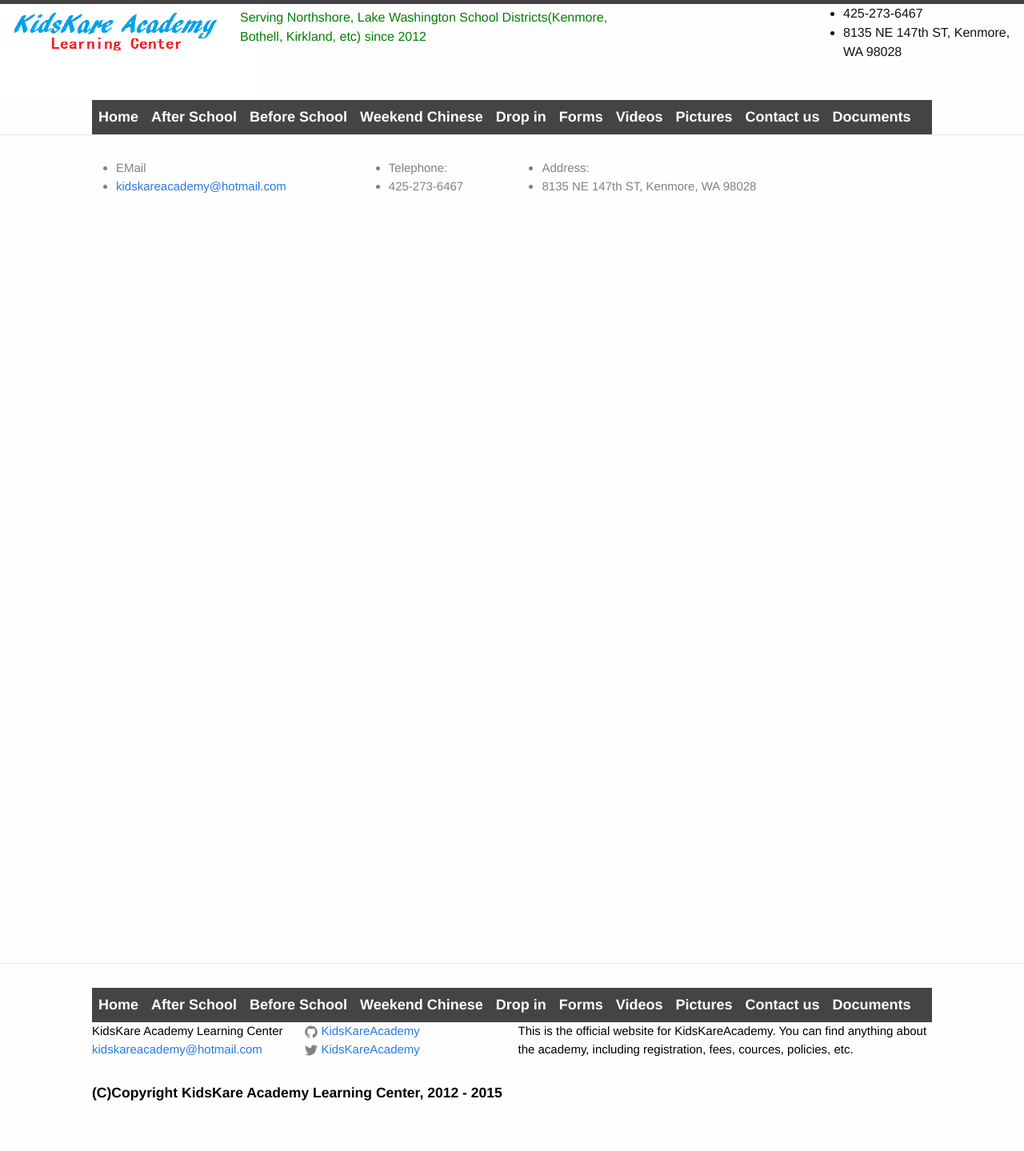
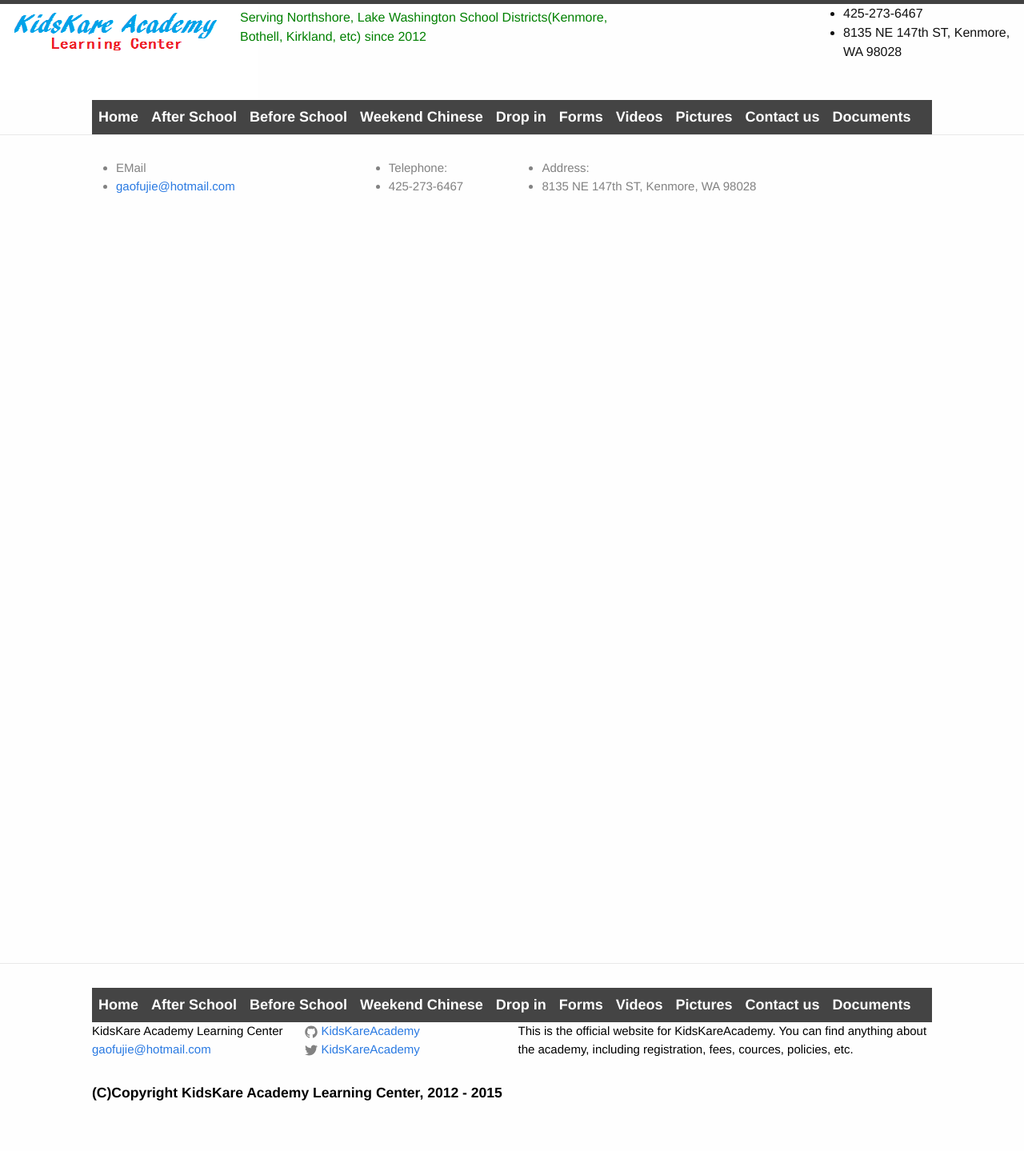
Before and after one commit to gfjreg/gfjreg.github.io, a Jekyll site: the page built from contact.html, in a window 1280 px wide. Shown: the whole page at 80% size. Built offline with Jekyll 4.4.1, drawn with Linux system fonts in a browser that asks for light colours.

Commit message:
email
ddd

```diff
--- a/_config.yml
+++ b/_config.yml
@@ -8,7 +8,7 @@
 url: "http://kidskareacademy.com" # the base hostname & protocol for your site
 copyright: (C)Copyright KidsKare Academy Learning Center, 2012 - 2015
 
-email: kidskareacademy@hotmail.com
+email: gaofujie@hotmail.com
 phone: 425-273-6467
 address: 8135 NE 147th ST, Kenmore, WA 98028
 servearea: Serving Northshore, Lake Washington School Districts(Kenmore, Bothell, Kirkland, etc) since 2012
```
